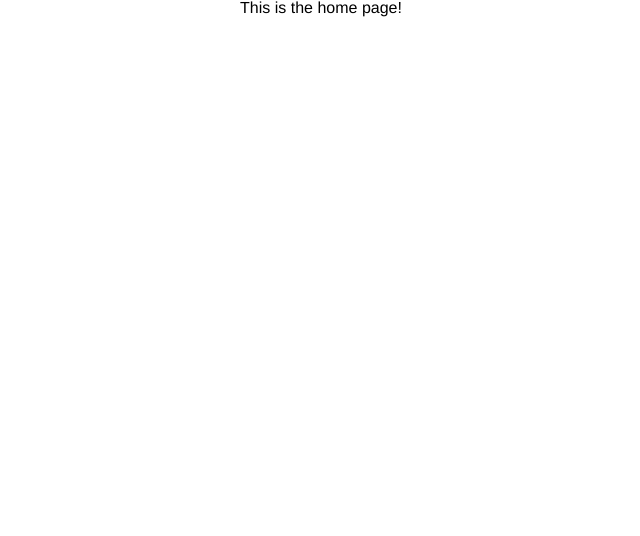
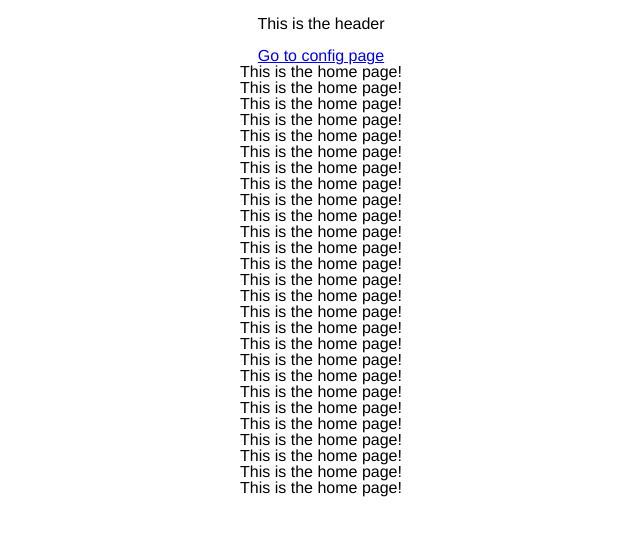
Before and after one commit to harrisgca/midjourney-prompt-frontend, a React app: page / in a window 1280 px wide. Shown: the top 536 px of the page, without its empty margins (319-959 px from the left). Built offline with nearby package versions, Linux system fonts and the light colour scheme.

Commit message:
Create Header

```diff
--- a/src/components/App/App.tsx
+++ b/src/components/App/App.tsx
@@ -1,11 +1,13 @@
 import React from 'react';
 import { RouterProvider } from 'react-router-dom';
 import router from '@global/routes';
+import Header from '@components/Header';
 import styles from './app.module.scss';
 
 const App = () => {
   return (
     <div className={styles.App}>
+      <Header />
       <RouterProvider router={router} />
     </div>
   );
--- /dev/null
+++ b/src/components/Header/Header.tsx
@@ -0,0 +1,8 @@
+import React from 'react';
+import styles from './header.module.scss';
+
+const Header = () => {
+  return <header className={styles.header}>This is the header</header>;
+};
+
+export default Header;
--- /dev/null
+++ b/src/components/Header/header.module.scss
@@ -0,0 +1,6 @@
+.header {
+  position: sticky;
+  background-color: white;
+  top: 0;
+  padding: 16px 0;
+}
--- /dev/null
+++ b/src/components/Header/index.ts
@@ -0,0 +1,3 @@
+import Header from './Header';
+
+export default Header;
--- a/src/features/HomePage/HomePage.tsx
+++ b/src/features/HomePage/HomePage.tsx
@@ -1,7 +1,41 @@
-import React from 'react';
+import { Link } from 'react-router-dom';
+import { Routes } from '@global/routes/routes';
 
 const HomePage = () => {
-  return <div>This is the home page!</div>;
+  return (
+    <div>
+      <p>
+        <Link to={Routes.CONFIG()}>Go to config page</Link>
+      </p>
+      <p>This is the home page!</p>
+      <p>This is the home page!</p>
+      <p>This is the home page!</p>
+      <p>This is the home page!</p>
+      <p>This is the home page!</p>
+      <p>This is the home page!</p>
+      <p>This is the home page!</p>
+      <p>This is the home page!</p>
+      <p>This is the home page!</p>
+      <p>This is the home page!</p>
+      <p>This is the home page!</p>
+      <p>This is the home page!</p>
+      <p>This is the home page!</p>
+      <p>This is the home page!</p>
+      <p>This is the home page!</p>
+      <p>This is the home page!</p>
+      <p>This is the home page!</p>
+      <p>This is the home page!</p>
+      <p>This is the home page!</p>
+      <p>This is the home page!</p>
+      <p>This is the home page!</p>
+      <p>This is the home page!</p>
+      <p>This is the home page!</p>
+      <p>This is the home page!</p>
+      <p>This is the home page!</p>
+      <p>This is the home page!</p>
+      <p>This is the home page!</p>
+    </div>
+  );
 };
 
 export default HomePage;
```
Also changed, not shown: .eslintrc.json, 1 other file (tests, documents, lock files or other folders).
